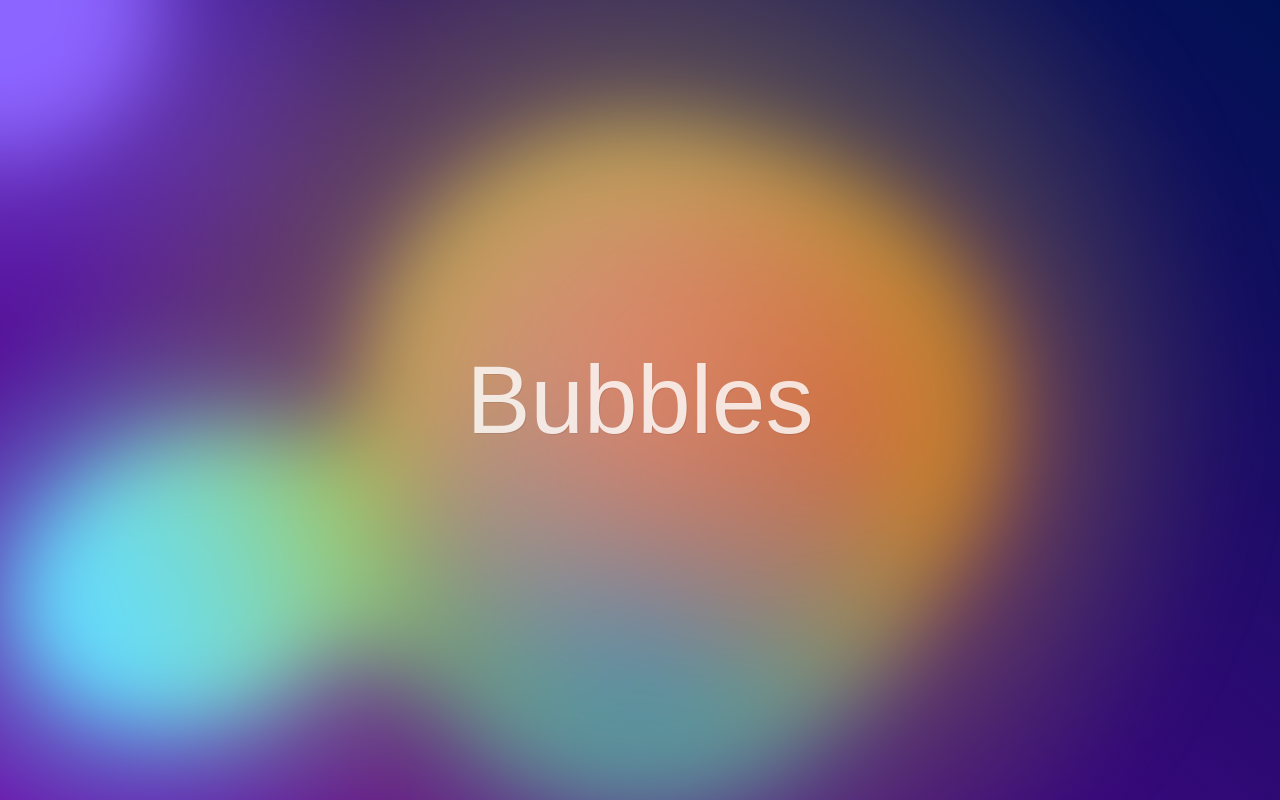
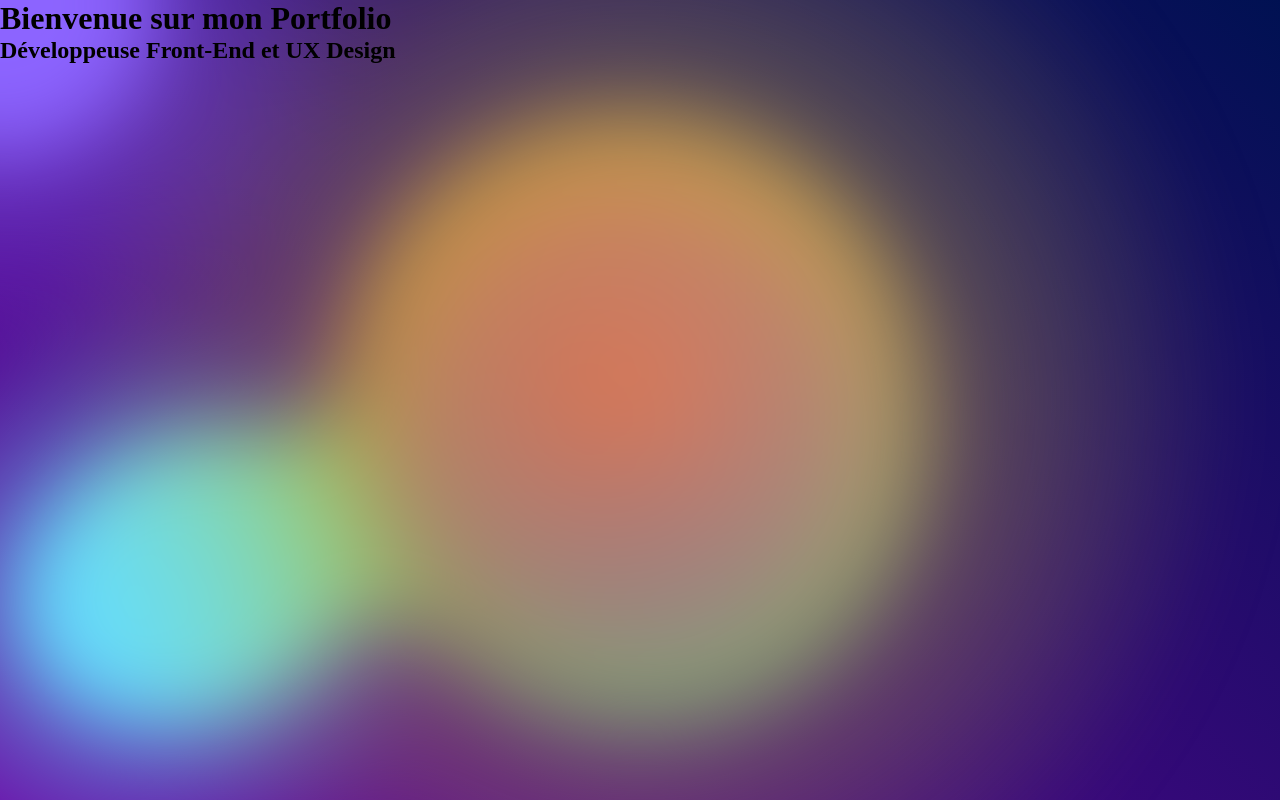
Before and after one commit to LaWass1864/portFolio, a React (Create React App) app: page / in a window 1280 px wide. Built offline with nearby package versions, Linux system fonts and the light colour scheme.

Commit message:
routers ok

```diff
--- a/package.json
+++ b/package.json
@@ -10,6 +10,7 @@
     "framer-motion": "^11.0.8",
     "react": "^18.2.0",
     "react-dom": "^18.2.0",
+    "react-router-dom": "^6.22.3",
     "react-scripts": "5.0.1",
     "sass": "^1.71.1",
     "ts": "^0.2.2"
--- a/src/App.js
+++ b/src/App.js
@@ -1,13 +1,29 @@
 import React from 'react';
-import Background from "./components/Background";
+import { BrowserRouter, Route, Routes } from 'react-router-dom';
+import Home from './pages/Home';
+import Page1 from './pages/Page1';
+import Page2 from './pages/Page2';
+import Page3 from './pages/Page3';
+
 
 const App = () => {
     return (
-        <div className="app-container">
-            <Background />
+      <BrowserRouter>
 
+        {/* Enveloppez toutes les Routes à l'intérieur de cette balise parente */}
+        <div>
+          <Routes>
+            {/* les chemins */}
+            <Route path='/' element={<Home />} />
+            <Route path='/page1' element={<Page1 />} />
+            <Route path='/page2' element={<Page2 />} />
+            <Route path='/page3' element={<Page3 />} />
+          </Routes>
         </div>
+
+
+      </BrowserRouter>
     );
-};
+  };
 
 export default App;
--- a/src/components/Background.js
+++ b/src/components/Background.js
@@ -34,7 +34,7 @@ const Background = () => {
     return (
         <div className='gradient-bg'>
             <div className="text-container">
-                Bubbles
+
             </div>
             <svg xmlns="http://www.w3.org/2000/svg">
                 <defs>
--- a/src/components/Stars.js
+++ /dev/null
@@ -1 +0,0 @@
-rsc
--- /dev/null
+++ b/src/index.scss
@@ -0,0 +1,2 @@
+@import "./settings";
+@import "././styles/component/background-styles"
--- /dev/null
+++ b/src/pages/Home.js
@@ -0,0 +1,18 @@
+import React from 'react';
+import Background from '../components/Background'
+
+const Home = () => {
+    return (
+        <div>
+            <Background />
+            <div className="content">
+                <h1>Bienvenue sur mon Portfolio</h1>
+                <h2>Développeuse Front-End et UX Design</h2>
+            </div>
+        </div>
+
+
+    );
+};
+
+export default Home;
--- /dev/null
+++ b/src/pages/Page1.js
@@ -0,0 +1,13 @@
+import React from 'react';
+import Background from '../components/Background'
+
+const Page1 = () => {
+    return (
+        <main>
+        <Background />
+         <h1> Page 1 </h1>
+         </main>
+    );
+};
+
+export default Page1;
--- /dev/null
+++ b/src/pages/Page2.js
@@ -0,0 +1,13 @@
+import React from 'react';
+import Background from '../components/Background'
+
+const Page2 = () => {
+    return (
+        <main>
+        <Background />
+         <h1> Page 2 </h1>
+         </main>
+    );
+};
+
+export default Page2;
--- /dev/null
+++ b/src/pages/Page3.js
@@ -0,0 +1,13 @@
+import React from 'react';
+import Background from '../components/Background'
+
+const Page3 = () => {
+    return (
+        <main>
+        <Background />
+         <h1> Page 3 </h1>
+         </main>
+    );
+};
+
+export default Page3;
--- a/src/styles/_settings.scss
+++ b/src/styles/_settings.scss
@@ -1,5 +1,10 @@
-html, body {
-  font-family: 'Dongle', sans-serif;
-  margin: 0;
-  padding: 0;
-}
+* {
+    margin: 0;
+    padding: 0;
+    box-sizing: border-box;
+    list-style-type: none;
+    outline: none;
+    border: none;
+    text-decoration: none;
+
+  }
--- a/src/styles/components/_background-styles.scss
+++ b/src/styles/component/_background-styles.scss
@@ -1,3 +1,5 @@
+
+
 :root {
   --color-bg1: rgb(108, 0, 162);
   --color-bg2: rgb(0, 17, 82);
@@ -73,6 +75,8 @@
 }
 
 .gradient-bg {
+position: absolute;
+z-index: -1;
   width: 100vw;
   height: 100vh;
   position: absolute;
--- a/src/styles/index.scss
+++ b/src/styles/index.scss
@@ -1,4 +1,3 @@
 // Importation de tout les fichiers .scss
-
 @import "settings";
-@import "./components/background-styles";
+@import "./component/background-styles";
```
Also changed, not shown: 1 other file (tests, documents, lock files or other folders).
